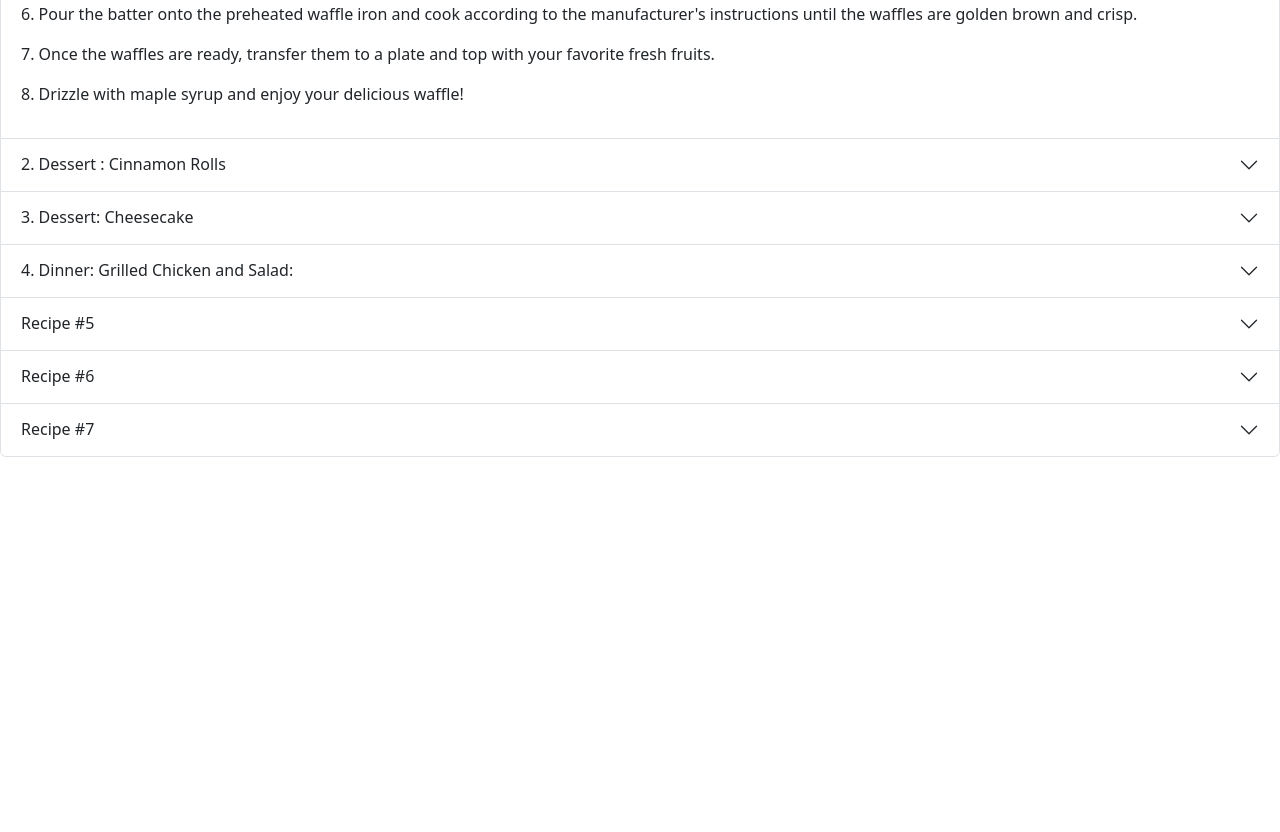
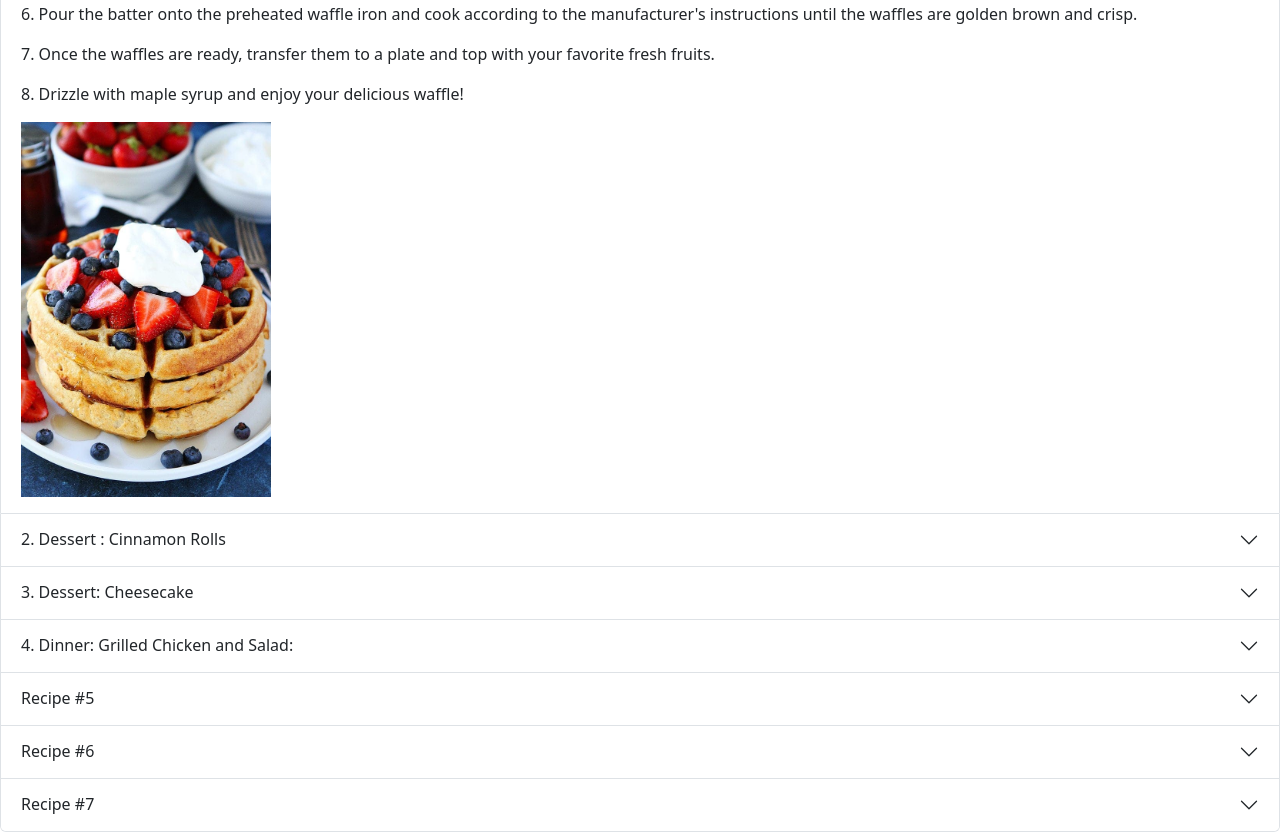
Before and after one commit to yuh2k/cosi-103a-ta, a React (Create React App) app in the folder recipes/: page / in a window 1280 px wide. Shown: the part 800-1632 px from the top of the page. Before the commit the page ends 1257 px from the top, so only its background shows below. Built offline with nearby package versions, Linux system fonts and the light colour scheme.

Commit message:
addingimage

```diff
--- a/recipes/src/App.js
+++ b/recipes/src/App.js
@@ -2,6 +2,7 @@
 import React from 'react';
 import Accordion from 'react-bootstrap/Accordion';
 import 'bootstrap/dist/css/bootstrap.min.css';
+import waffles from "./Belgian-Waffles-4.jpg";
 
 
 // Your App component
@@ -32,6 +33,7 @@ function App() {
        <p>6. Pour the batter onto the preheated waffle iron and cook according to the manufacturer's instructions until the waffles are golden brown and crisp.</p>
        <p>7. Once the waffles are ready, transfer them to a plate and top with your favorite fresh fruits.</p>
        <p>8. Drizzle with maple syrup and enjoy your delicious waffle!</p>
+       <img src= {waffles} alt= "waffles" width="250px"></img>
 
 
         </Accordion.Body>
@@ -42,7 +44,7 @@ function App() {
           <h2>Ingredients:</h2>
           <p>1 sheet of store-bought puff pastry</p>
           <p>2 tablespoons melted butter</p>
-          <p>1/4 cup brown sugar</p>
+          <p> 1/4 cup of brown sugar</p>
           <p>1 teaspoon ground cinnamon</p>
           <p>Icing (optional): Powdered sugar and a little milk</p>
           <h2>Instructions:</h2>
@@ -56,6 +58,7 @@ function App() {
           <p>8. Bake in the preheated oven for the time specified on the puff pastry package or until the rolls are golden brown.</p>
           <p>9. Optional: Mix powdered sugar with a small amount of milk to create a simple icing. Drizzle over the warm cinnamon rolls.</p>
           <p>10. Dig into your warm cinnamon rolls!</p>
+
         </Accordion.Body>
       </Accordion.Item>
       <Accordion.Item eventKey="2">
```
Also changed, not shown: recipes/src/Belgian-Waffles-4.jpg (added).
